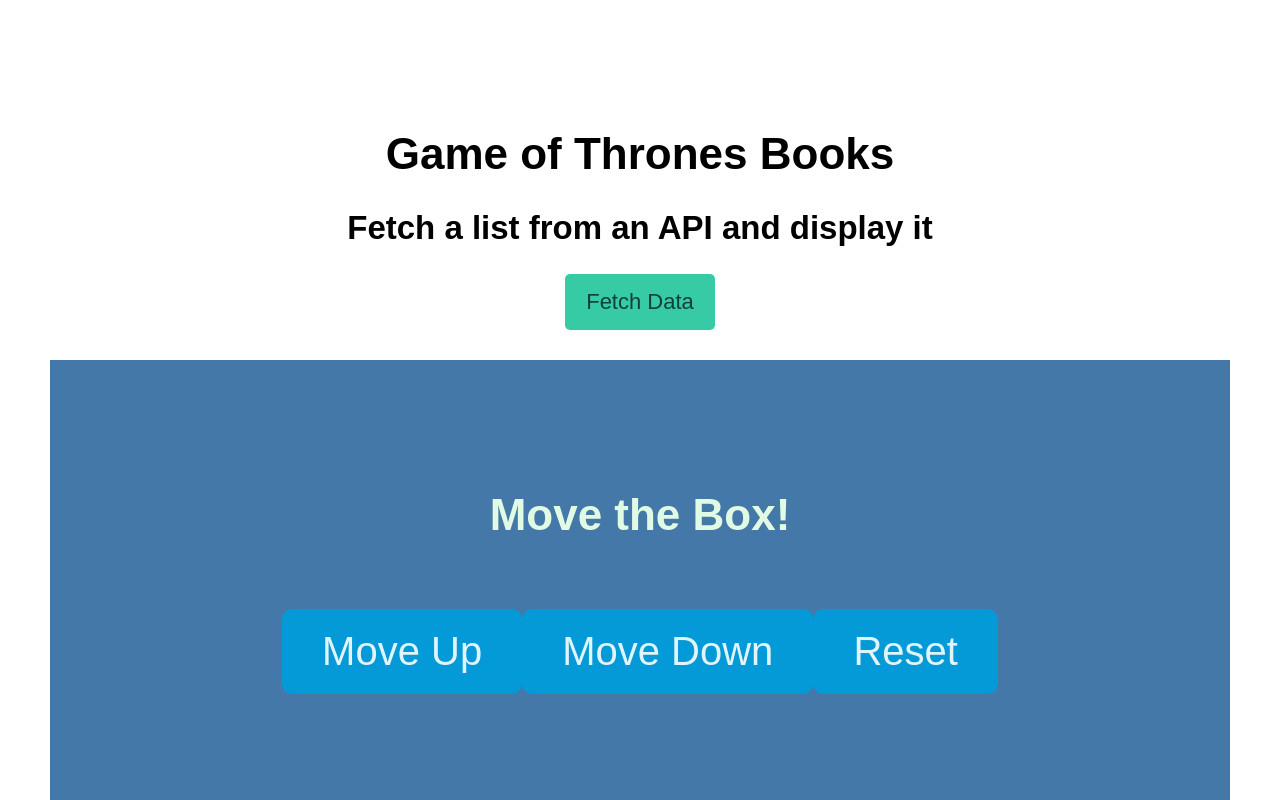
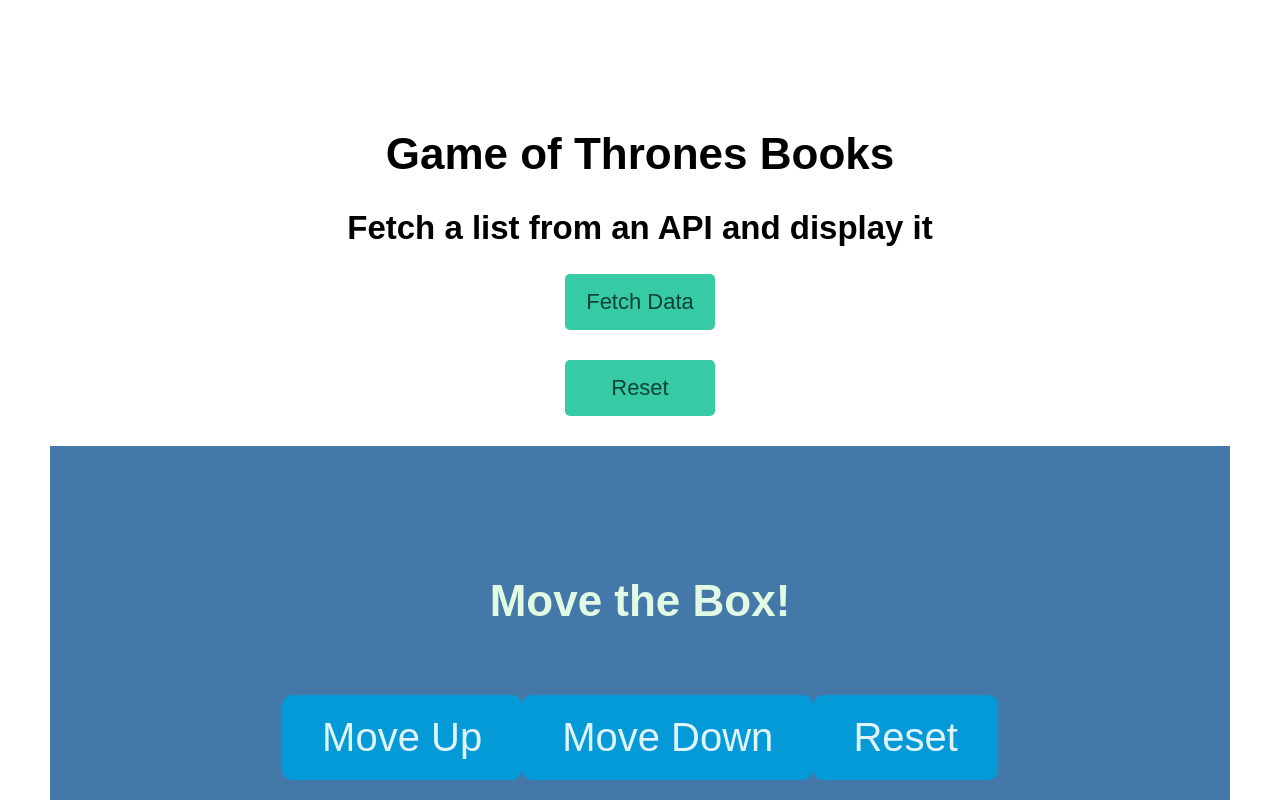
Before and after one commit to williamwdev/react-review-challenge, a React (Create React App) app: page / in a window 1280 px wide. Shown: the top 800 px of the page. Built offline with nearby package versions, Linux system fonts and the light colour scheme.

Commit message:
added reset button with corresponding functionality

```diff
--- a/src/App.css
+++ b/src/App.css
@@ -1,6 +1,7 @@
 * {
   box-sizing: border-box;
 }
+
 .App {
   font-family: sans-serif;
   text-align: center;
@@ -161,7 +162,7 @@
   margin-bottom: 30px;
 }
 
-.fetch-button {
+.fetch-button, .reset-button {
   min-width: 150px;
   margin-bottom: 30px;
   padding: 15px;
--- a/src/components/FetchAPI/FetchAPI.js
+++ b/src/components/FetchAPI/FetchAPI.js
@@ -16,6 +16,11 @@
     const response = await axios.get(apiURL);
     setBooks(response.data);
   };
+
+  // NOTE: Not sure if this is best practice
+  const handleReset = () => {
+    setBooks([])
+  }
 
   const renderListOfBooks = books.map((book, index) => {
     const fixedDate = new Date(book.released).toDateString();
@@ -48,6 +53,14 @@
         <br />
       </div>
 
+      {/* Reset data field */}
+      <div>
+        <button className="reset-button" onClick={handleReset}>
+          Reset
+        </button>
+        <br />
+      </div>
+
       {/* Display data from API */}
       <div className="books">{renderListOfBooks}</div>
     </div>
```
